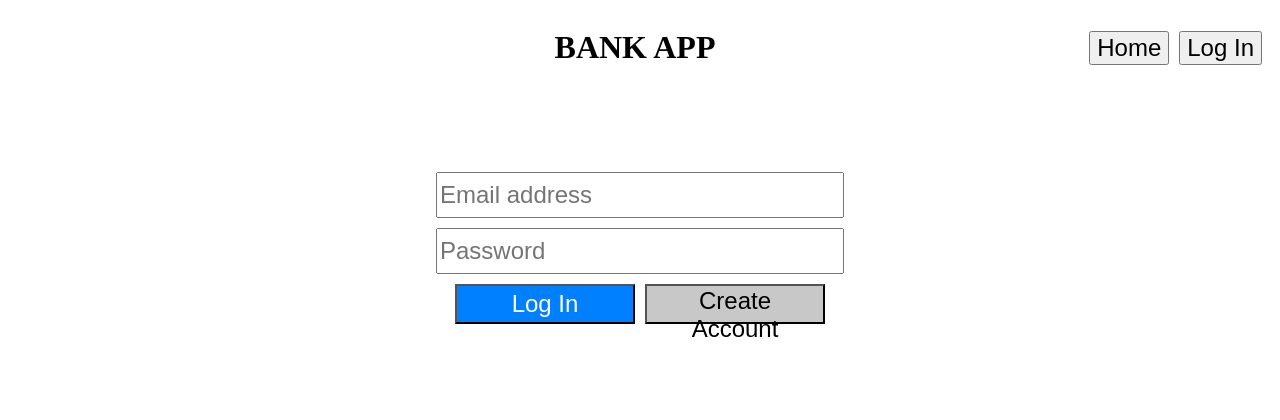
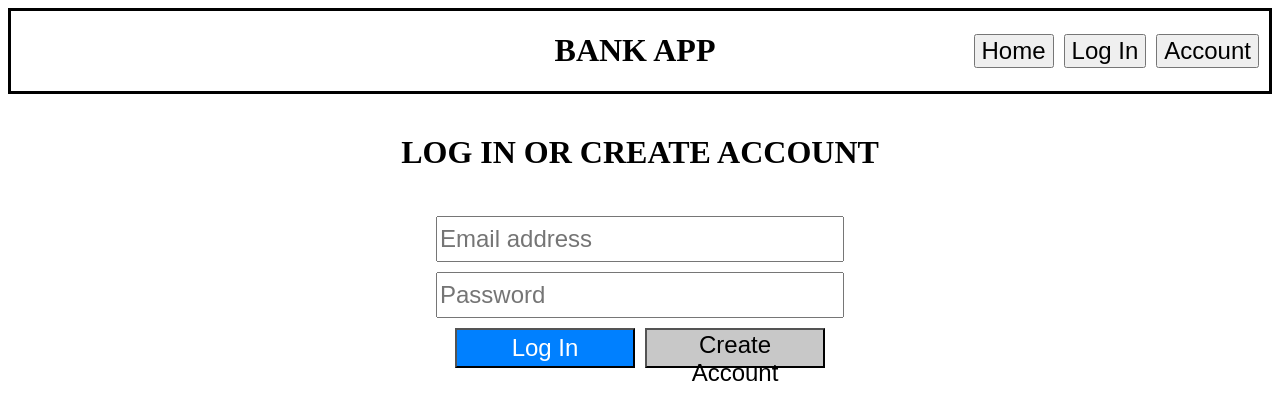
Before and after one commit to rolf-ob/bank_app, a Flask app: template templates/login.html in a window 1280 px wide. Shown: the top 420 px of the page. Run offline with Flask 3, Linux system fonts and the light colour scheme; the template is opened without the code that fills it, so the values that code supplies are empty.

Commit message:
login, account page

```diff
--- a/main.py
+++ b/main.py
@@ -1,7 +1,7 @@
 from flask import Flask, render_template, request
 from sqlalchemy import create_engine
 
-from user import Base, create_user
+from user import Base, create_signin_user
 
 flask = Flask(__name__)
 engine = create_engine("sqlite:///example.db")
@@ -9,6 +9,9 @@ Base.metadata.create_all(engine)
 
 @flask.route("/")
 def index():
+    user = None
+    error = ""
+
     return render_template("index.html", page="Home")
 
 @flask.route("/base")
@@ -17,18 +20,37 @@ def base():
 
 @flask.route("/login")
 def login():
-    return render_template("login.html", page="Login")
+    return render_template("login.html", page="Login", error=error)
 
-@flask.route("/create", methods=["POST"])
-def create_account():
-    name = request.form.get("email").split("@")[0]
+@flask.route("/account")
+def account():
+    return render_template("account.html", page="Account", user=user)
+
+@flask.route("/create_login", methods=["POST"])
+def create_login():
+    global user, error
+
+    action = request.form.get("action")
     email = request.form.get("email")
     password = request.form.get("password")
+    feedback = create_signin_user(engine, action, email, password) # Returns JWT # Middleware
+    error = feedback[0]
 
-    if create_user(engine, name, email, password):
+    if feedback[0] == "account created":
+        user = feedback[1]
+        error = ""
         return flask.redirect("/")
-    else:
+    elif feedback[0] == "email taken":
+        return flask.redirect("/login")
+
+    elif feedback[0] == "logged in":
+        user = feedback[1]
+        error = ""
+        return flask.redirect("/")
+    elif feedback[0] == "incorrect email":
+        return flask.redirect("/login")
+    elif feedback[0] == "incorrect password":
         return flask.redirect("/login")
 
 if __name__ == "__main__":
-    flask.run(host="127.0.0.1", port=5000)
+    flask.run(host="127.0.0.1", port=5000, debug=True)
--- a/templates/base.html
+++ b/templates/base.html
@@ -9,15 +9,12 @@
 </head>
 
 <style>
-    body {
-        height: 40vh;
-    }
-
     #main {
         display: flex;
         flex-direction: row;
         justify-content: center;
         align-items: center;
+        border-style: solid;
     }
 
     #left {
@@ -62,6 +59,9 @@
             <form action="/login">
                 <button class="header_item">Log In</button>
             </form>
+            <form action="/account">
+                <button class="header_item">Account</button>
+            </form>
         </div>
     </div>
 
--- a/templates/login.html
+++ b/templates/login.html
@@ -9,12 +9,20 @@
         --button_color2_hover: rgb(230, 230, 230);
     }
 
+    #title {
+        margin: 0px;
+    }
+
+    #error {
+        color: rgb(255, 0, 0);
+    }
+
     #login {
         display: flex;
         flex-direction: column;
         justify-content: center;
         align-items: center;
-        height: 100%;
+        height: 40vh;
     }
 
     #login_textboxes {
@@ -69,7 +77,9 @@
 {% block body %}
 
 <div id="login">
-    <form action="/create" method="POST">
+    <h1 id="title">LOG IN OR CREATE ACCOUNT</h1>
+    <h2 id="error">{{error}}</h2>
+    <form action="/create_login" method="POST">
         <div id="login_textboxes">
             <input
                 type="email"
@@ -86,8 +96,8 @@
         </div>
 
         <div id="login_buttons">
-            <button class="button" id="log_in_button">Log In</button>
-            <button class="button" id="create_account_button" type="submit">Create Account</button>
+            <button class="button" id="log_in_button" name="action" value="log in">Log In</button>
+            <button class="button" id="create_account_button" name="action" value="create account">Create Account</button>
         </div>
     </form>
 </div>
```
Also changed, not shown: templates/account.html (added, +7 -0 lines), user.py (+25 -13 lines), example.db.
